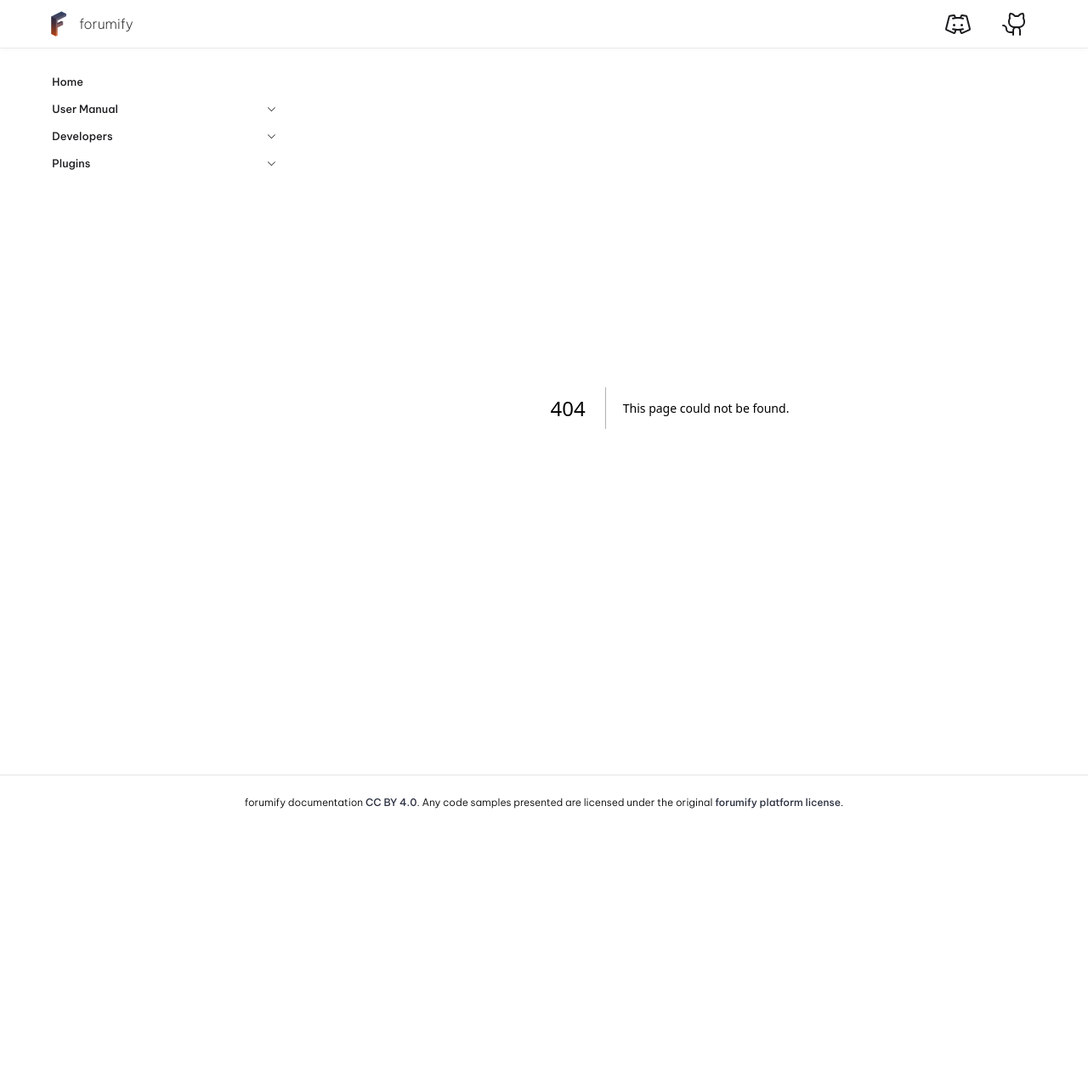
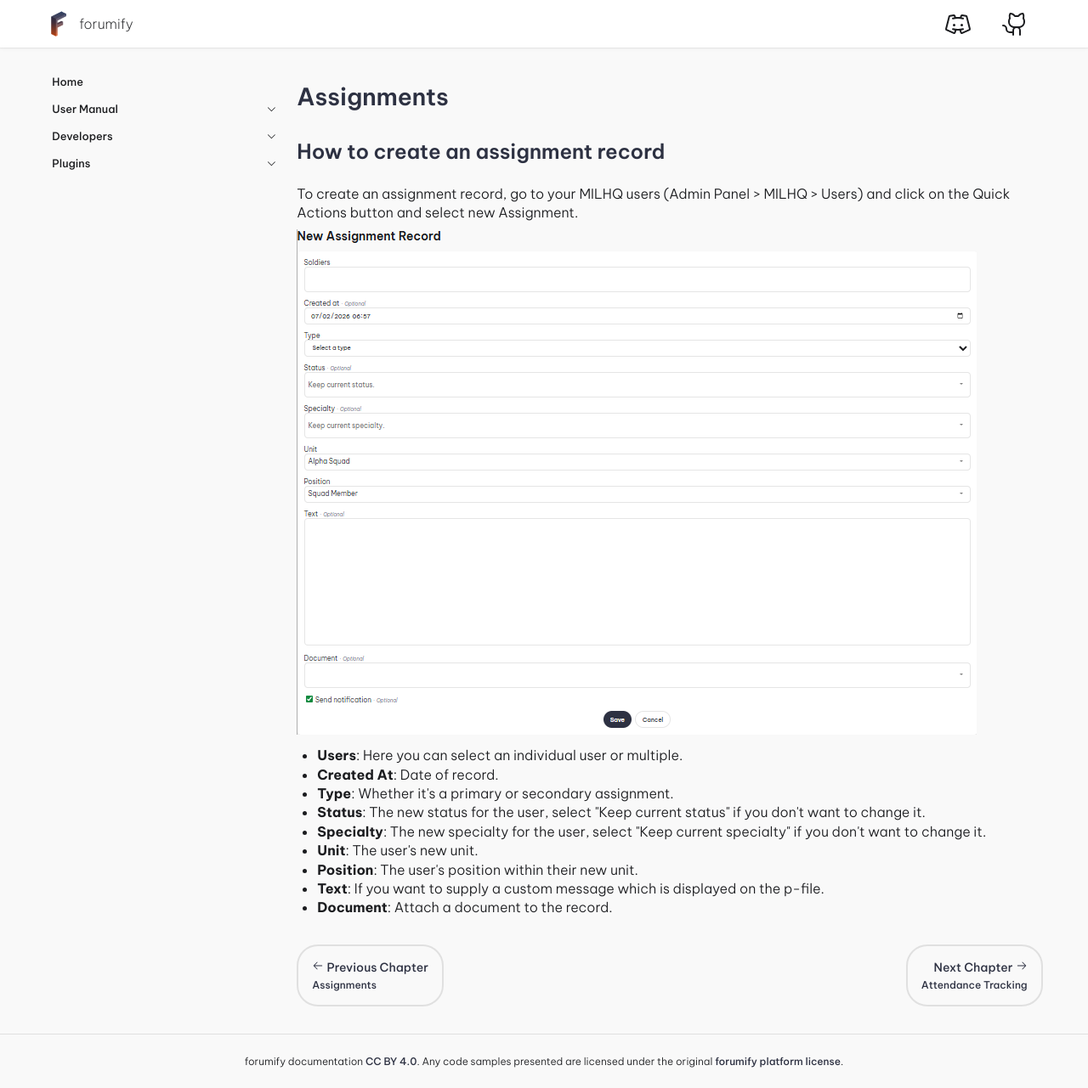
Before and after one commit to forumify/forumify-docs, a Next.js app: page /plugins/milhq-plugin/assignments in a window 1280 px wide. Before the commit this address had no page. Shown: the whole page at 85% size. Before the commit the page ends 976 px from the top, so only its background shows below. Built offline with nearby package versions, Linux system fonts and the light colour scheme.

Commit message:
add assignment records

```diff
--- /dev/null
+++ b/src/app/plugins/milhq-plugin/assignments/page.mdx
@@ -0,0 +1,26 @@
+import Alert from '@/components/Alert';
+import GuideNavigator from '@/components/GuideNavigator';
+
+# Assignments
+
+## How to create an assignment record
+
+To create an assignment record, go to your MILHQ users (Admin Panel > MILHQ > Users) and click on the Quick Actions
+button and select new Assignment.
+
+![assignment](/user-manual/plugins/milhq-plugin/assignment-record.png)
+
+- **Users**: Here you can select an individual user or multiple.
+- **Created At**: Date of record.
+- **Type**: Whether it's a primary or secondary assignment.
+- **Status**: The new status for the user, select "Keep current status" if you don't want to change it.
+- **Specialty**: The new specialty for the user, select "Keep current specialty" if you don't want to change it.
+- **Unit**: The user's new unit.
+- **Position**: The user's position within their new unit.
+- **Text**: If you want to supply a custom message which is displayed on the p-file.
+- **Document**: Attach a document to the record.
+
+<GuideNavigator
+    previous={{ href: '/plugins/milhq-plugin/assignments', label: 'Assignments' }}
+    next={{ href: '/plugins/milhq-plugin/attendance-tracking', label: 'Attendance Tracking' }}
+/>
```
Also changed, not shown: public/user-manual/plugins/milhq-plugin/assignment-record.png (added).
